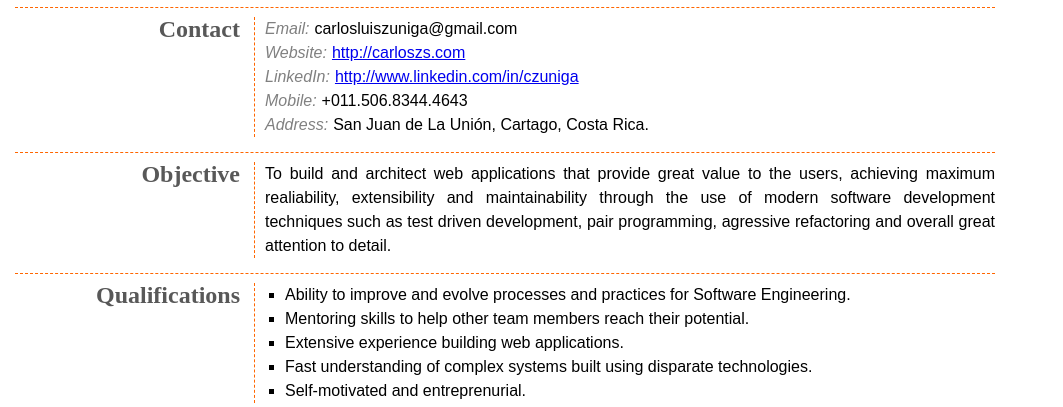
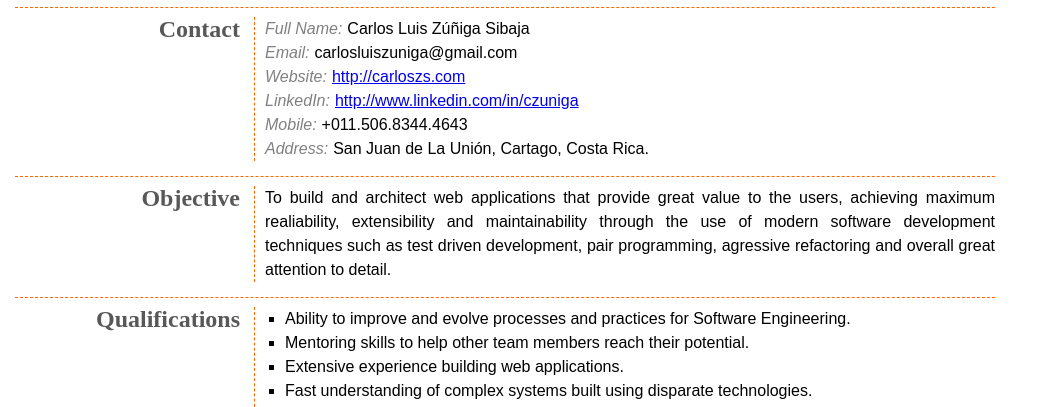
Before and after one commit to CarlosZ/carlosz.github.com, a plain HTML site: page index.html in a window 1280 px wide. Shown: the part 77-484 px from the top of the page, without its empty margins (0-1063 px from the left). Drawn offline with Linux system fonts and the light colour scheme.

Commit message:
Added full name

```diff
--- a/index.html
+++ b/index.html
@@ -148,6 +148,7 @@ table {
     <div class="section">
       <h2>Contact</h2>
       <div class="content">
+        <span class="label">Full Name:</span>Carlos Luis Z&uacute;&ntilde;iga Sibaja<br/>
         <span class="label">Email:</span>carlosluiszuniga@gmail.com<br/>
         <span class="label">Website:</span><a target="_blank" href="http://carloszs.com">http://carloszs.com</a><br/>
         <span class="label">LinkedIn:</span><a target="_blank" href="http://www.linkedin.com/in/czuniga">http://www.linkedin.com/in/czuniga</a><br/>
```
